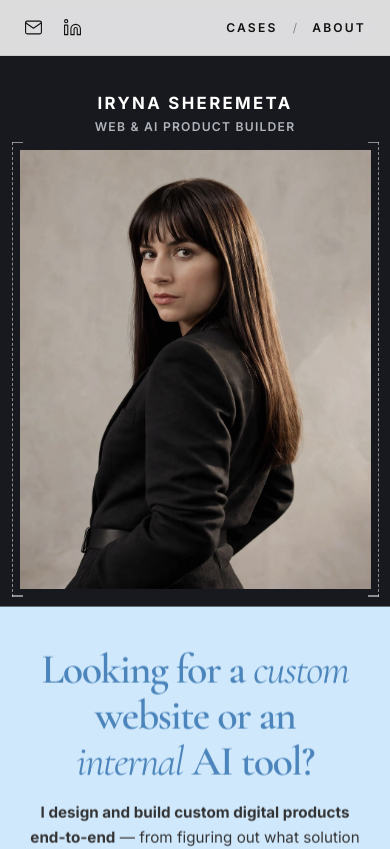
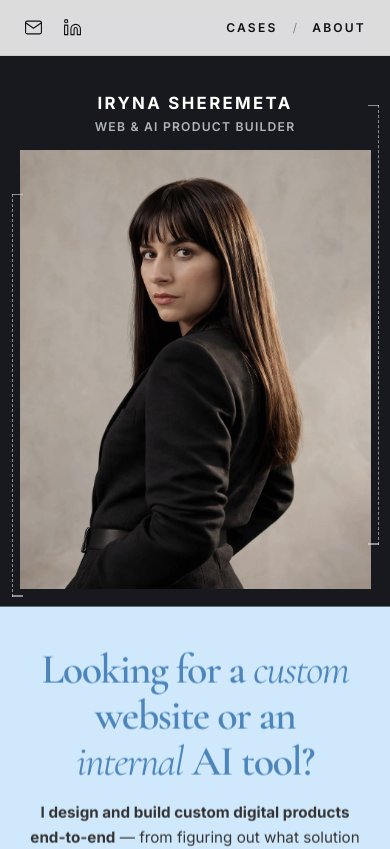
Before and after one commit to Irene2828/porfoliojuly, a Next.js app: page / in a window 390 px wide. Shown: the top 849 px of the page. Built offline with nearby package versions, Linux system fonts and the light colour scheme; no server answers; the database is empty; a web font is replaced by a local one.

Commit message:
Adjust mobile hero image decor line heights: left line 10% shorter on top, right line 10% taller on top and 10% shorter at bottom

```diff
--- a/src/app/components/Hero.css
+++ b/src/app/components/Hero.css
@@ -298,10 +298,17 @@
 }
 
 @media (max-width: 900px) {
+  /* Right decor line on mobile: 10% taller than image on top (~ -45px), 10% shorter at bottom (bottom: 10%) */
+  .hero-image-brackets {
+    top: -45px !important;
+    bottom: 10% !important;
+  }
+
+  /* Left decor line on mobile: 10% shorter than image on top (top: 10%), extends to bottom (bottom: -8px) */
   .hero-image-brackets-left {
     display: block;
     position: absolute;
-    top: -8px;
+    top: 10%;
     left: -8px;
     bottom: -8px;
     width: 12px;
```
